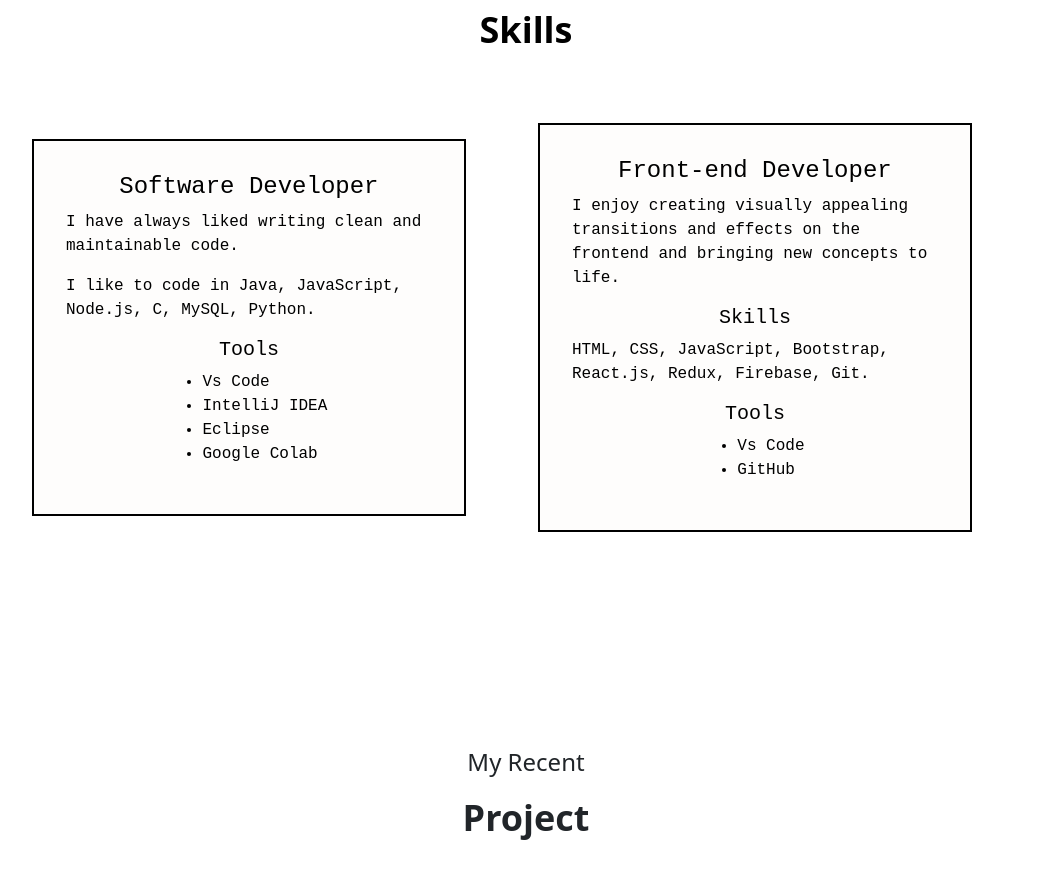
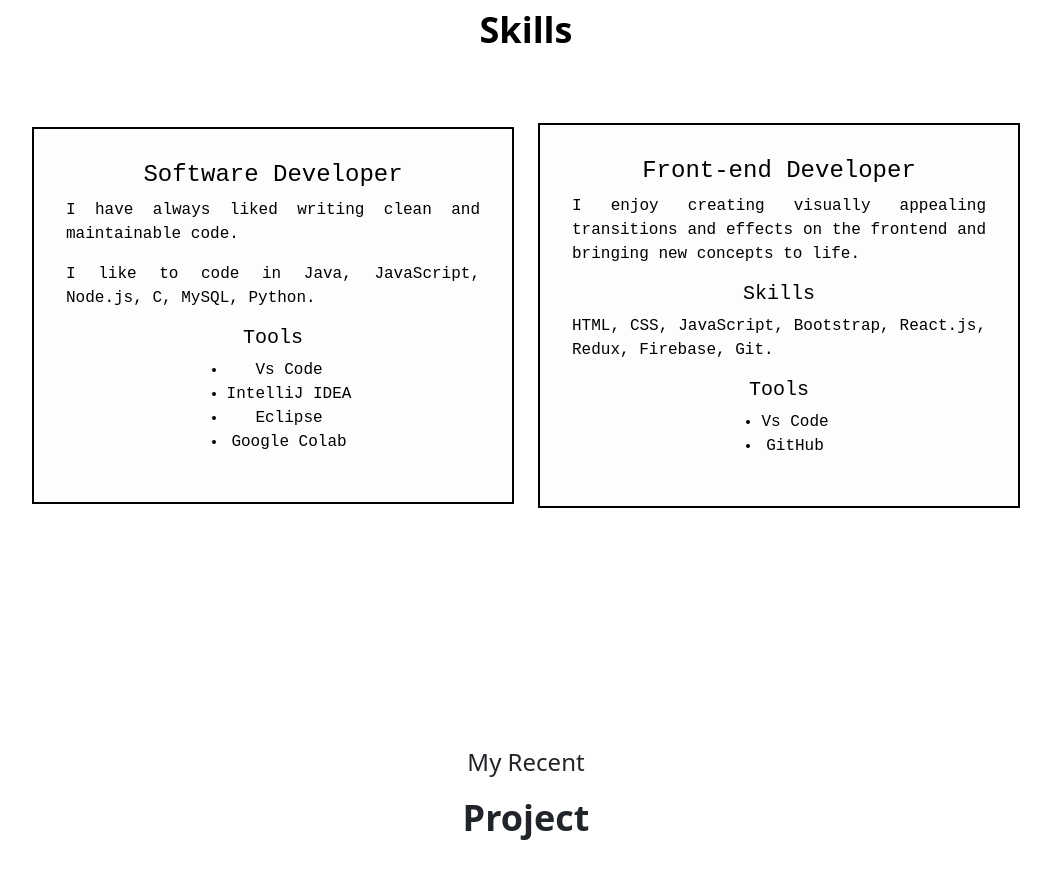
Before and after one commit to NagarajanSanthosh/santhosh-portfolio, a React (Vite) app: page / in a window 1280 px wide. Shown: the part 1960-2845 px from the top of the page, without its empty margins (114-1165 px from the left). Built offline with nearby package versions, Linux system fonts and the light colour scheme; a web font is replaced by a local one.

Commit message:
skill section text and sizes modified

```diff
--- a/src/components/Skills.jsx
+++ b/src/components/Skills.jsx
@@ -17,8 +17,8 @@ const Skills = () => {
             <Col lg={6} md={6}>
               <div className='dfWTkB'>
                 <h4>Software Developer</h4>
-                <p>I have always liked writing clean and maintainable code.</p>
-                <p>I like to code in Java, JavaScript, Node.js, C, MySQL, Python.</p>
+                <p className='descriptions'>I have always liked writing clean and maintainable code.</p>
+                <p className='descriptions'>I like to code in Java, JavaScript, Node.js, C, MySQL, Python.</p>
                 <h5>Tools</h5>
                 <ul>
                   <li>Vs Code</li>
@@ -31,9 +31,9 @@ const Skills = () => {
             <Col lg={6} md={6} className='mt-4 mt-md-0'> {/* Added mt-4 for mobile spacing */}
               <div className='dfWTkB'>
                 <h4>Front-end Developer</h4>
-                <p>I enjoy creating visually appealing transitions and effects on the frontend and bringing new concepts to life.</p>
+                <p className='descriptions'>I enjoy creating visually appealing transitions and effects on the frontend and bringing new concepts to life.</p>
                 <h5>Skills</h5>
-                <p>HTML, CSS, JavaScript, Bootstrap, React.js, Redux, Firebase, Git.</p>
+                <p className='descriptions'>HTML, CSS, JavaScript, Bootstrap, React.js, Redux, Firebase, Git.</p>
                 <h5>Tools</h5>
                 <ul>
                   <li>Vs Code</li>
--- a/src/skills.css
+++ b/src/skills.css
@@ -3,21 +3,26 @@
   color: rgb(0, 0, 0);
   background-color: rgba(252, 246, 244, 0.25);
   padding: 2rem;
-    max-width: 90%; /* Limit maximum width */
-    height: auto; /* Auto adjust height */
+  max-width: 100%;
+  /* Limit maximum width */
+  height: auto;
+  /* Auto adjust height */
   line-height: 1.5;
   font-family: "Ubuntu Mono", monospace;
   display: flex;
   flex-direction: column;
-    justify-content: center; /* Center vertically */
-    align-items: center; /* Center horizontally */
+  justify-content: center;
+  /* Center vertically */
+  align-items: center;
+  /* Center horizontally */
   transition: background-color 0.3s ease, color 0.3s ease;
 
 }
 
 
 .dfWTkB:hover {
-    background-color: #343a40; /* Bootstrap dark color */
+  background-color: #343a40;
+  /* Bootstrap dark color */
   color: #fff;
 }
 
@@ -28,3 +33,31 @@
 .dfWTkB:hover ul li {
   color: #fff;
 }
+
+.dfWTkB h4 {
+  white-space: nowrap;
+  /* Prevent text from wrapping */
+  text-align: center;
+  /* Center the text */
+  width: 100%;
+  /* Ensure it uses full width of the container */
+}
+
+.dfWTkB p.description,
+.dfWTkB h5,
+.dfWTkB ul {
+  text-align: center;
+  /* Center other text elements for consistency */
+}
+
+.descriptions {
+  text-align: justify;
+}
+
+@media (max-width: 767px) {
+
+  /* Adjust as necessary for your breakpoints */
+  .dfWTkB {
+    padding: 1rem;
+  }
+}
```
Lines whose indentation alone changed are shown as unchanged.
